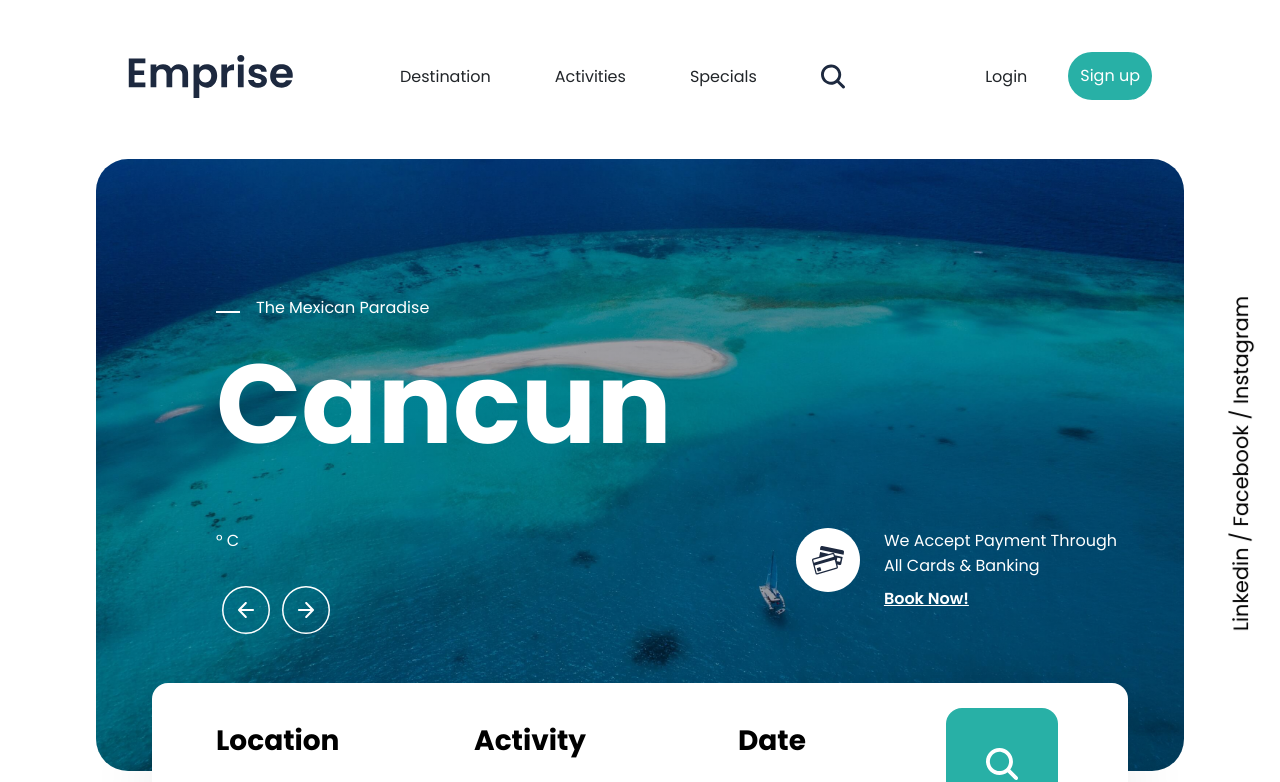
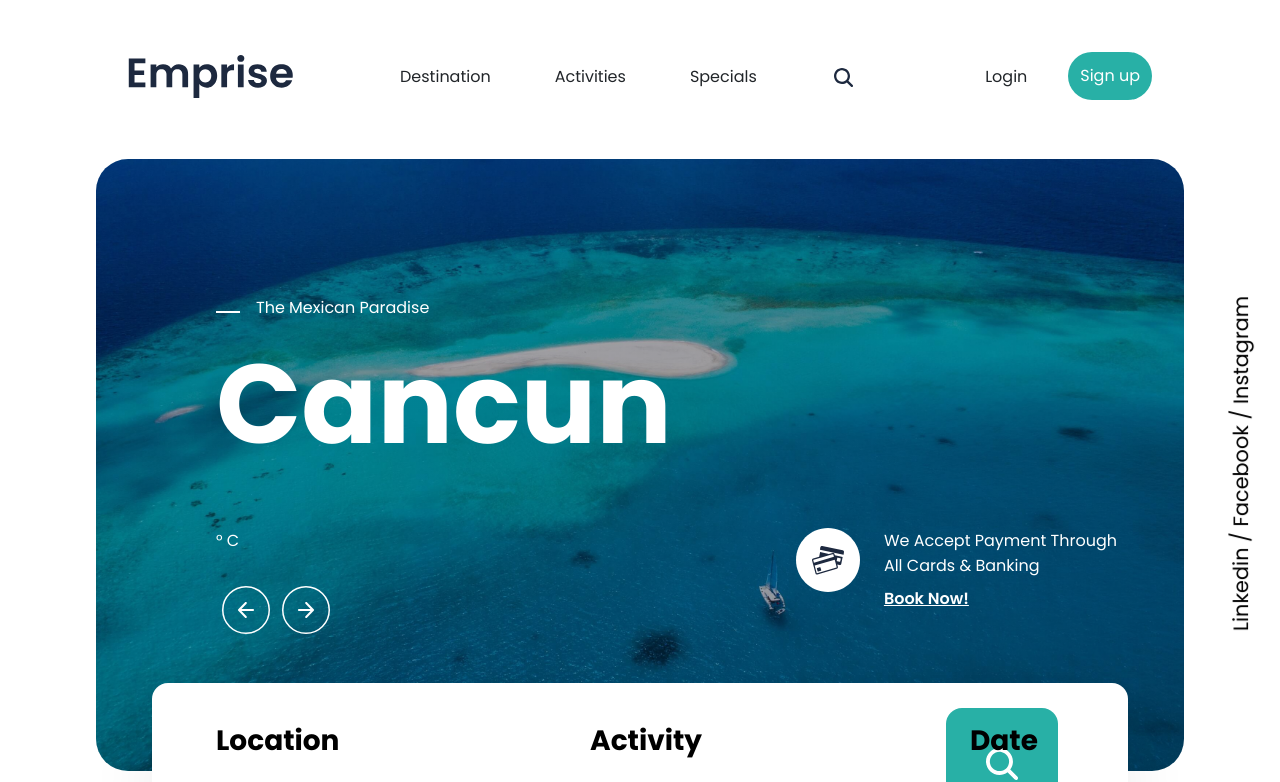
Before and after one commit to rodrigoperezdev/travel-webapp-ts-frontend, a React (Vite) app: page / in a window 1280 px wide. Shown: the top 782 px of the page. Built offline with nearby package versions, Linux system fonts and the light colour scheme; no server answers.

Commit message:
feat(searchbar): add basic styles without logic

```diff
--- a/src/assets/sass/abstract/_variables.scss
+++ b/src/assets/sass/abstract/_variables.scss
@@ -3,7 +3,7 @@ $theme-color: #28b0a6;
 $dark-color: #212529;
 $oxford-blue: #1d293f;
 $gray: #546179;
-$cadet-gray: hsl(210, 11%, 64%);
+$cadet-gray: #99a3ad;
 $yellow-color: #f5a623;
 $light-yellow-color: #fef2de;
 $white: #ffffff;
--- a/src/assets/sass/base/_general.scss
+++ b/src/assets/sass/base/_general.scss
@@ -54,7 +54,17 @@ h5 {
 
 p {
   color: $cadet-gray;
-  font-family: Poppins;
+  font-family: "Poppins", sans-serif;
+  font-size: 1rem;
+  font-style: normal;
+  font-weight: 400;
+  line-height: normal;
+  margin: 0;
+}
+
+input {
+  color: var(--dark-color, #212529);
+  font-family: "Poppins", sans-serif;
   font-size: 1rem;
   font-style: normal;
   font-weight: 400;
--- a/src/components/layout/header/Navbar.module.scss
+++ b/src/components/layout/header/Navbar.module.scss
@@ -43,9 +43,6 @@
     display: flex;
     flex: 1;
     max-width: 100%;
-    img {
-      width: 1.5rem;
-    }
   }
 
   &__search {
--- a/src/components/layout/header/Navbar.tsx
+++ b/src/components/layout/header/Navbar.tsx
@@ -2,8 +2,8 @@ import React, { useState } from "react";
 import { Link, NavLink } from "react-router-dom";
 import styles from "./Navbar.module.scss";
 import logo from "../../../assets/images/logo/emprise.svg";
-import searchIcon from "../../../assets/images/header/search.svg";
 import { Button } from "../../common/Button";
+import { SearchBar } from "../../../features/search-bar/SearchBar";
 
 export const Navbar: React.FC = () => {
   const [isActive, setIsActive] = useState<boolean>(false);
@@ -66,11 +66,7 @@ export const Navbar: React.FC = () => {
               </NavLink>
             </li>
           </ul>
-          <img
-            className={styles.navbar__searchIcon}
-            src={searchIcon}
-            alt="Search"
-          />
+          <SearchBar />
         </nav>
         <div className={styles.navbar__login}>
           <Link className={styles.navbar__loginText} to="/login">
--- /dev/null
+++ b/src/features/search-bar/SearchBar.module.scss
@@ -0,0 +1,44 @@
+@import "../../assets/sass/abstract/variables";
+
+.container {
+  position: relative;
+  display: flex;
+  align-items: center;
+  cursor: pointer;
+}
+
+.input {
+  width: 3rem;
+  background-color: transparent;
+  padding: 0.6rem 0;
+  border: none;
+  border-radius: 0.7rem;
+  transition: width 0.5s ease-in-out, padding 0.3s ease-in-out,
+    background-color 0.3s ease-in-out;
+  z-index: 1;
+  cursor: pointer;
+
+  &:focus,
+  &:focus-visible,
+  &:hover,
+  &:not(:placeholder-shown) {
+    outline: 1px solid var(--cadet-gray, #99a3ad);
+    background-color: #99a3ad32;
+    width: 11rem;
+    padding: 0.6rem 0.5rem 0.6rem 3rem;
+  }
+
+  &:placeholder-shown:not(:focus) {
+    background-color: transparent;
+    width: 3rem;
+    padding: 0.6rem 0;
+    outline: none;
+  }
+}
+
+.icon {
+  position: absolute;
+  top: 1.25rem;
+  left: 0.8rem;
+  width: 1.2rem;
+}
--- /dev/null
+++ b/src/features/search-bar/SearchBar.tsx
@@ -0,0 +1,18 @@
+import React from "react";
+import styles from "./SearchBar.module.scss";
+import searchIcon from "../../assets/images/header/search.svg";
+
+export const SearchBar: React.FC = () => {
+  return (
+    <div className={styles.container}>
+      <img src={searchIcon} alt="Search" className={styles.icon} />
+      <input
+        type="text"
+        name=""
+        id=""
+        className={styles.input}
+        placeholder=""
+      />
+    </div>
+  );
+};
```
